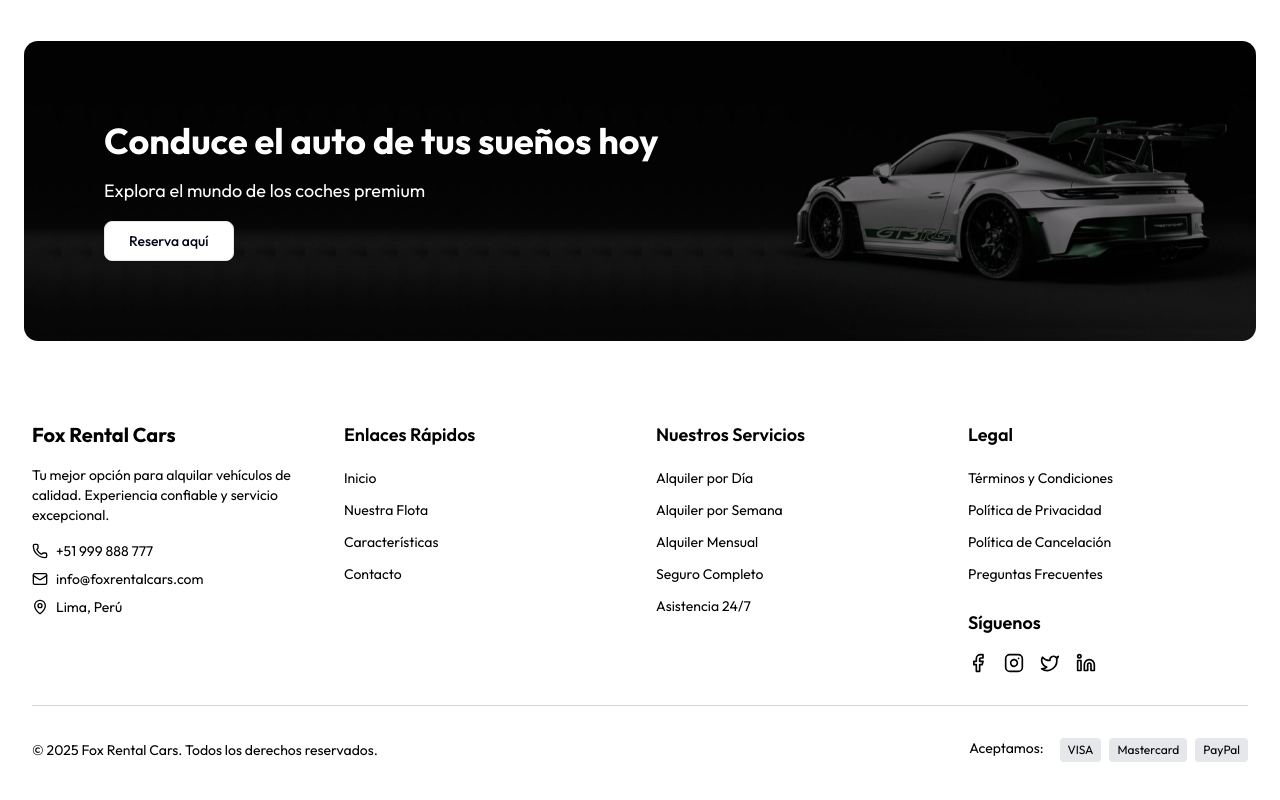
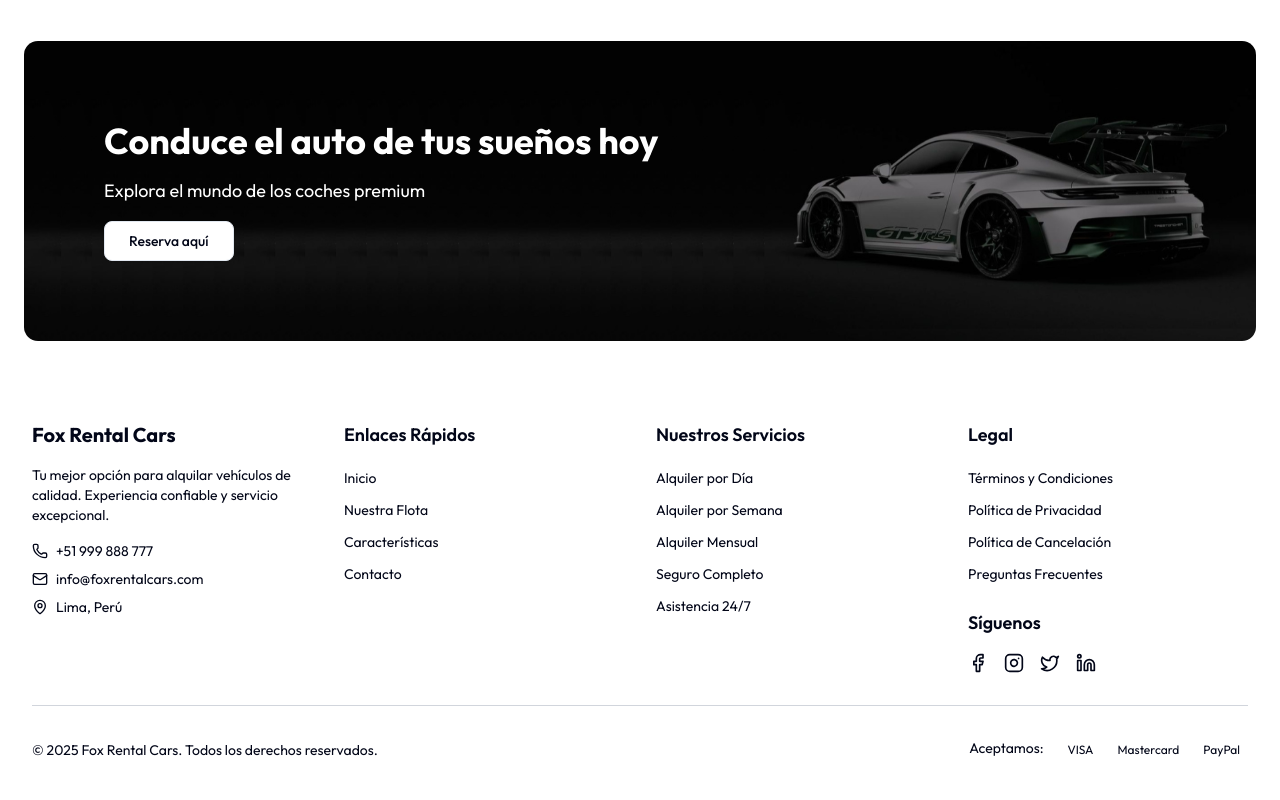
Before and after one commit to OtorresCloud/proyect-fox-rental-cars, a Next.js app: page / in a window 1280 px wide. Shown: the part 2065-2865 px from the top of the page. Built offline with nearby package versions, Linux system fonts and the light colour scheme; no server answers.

Commit message:
Modo Oscuro, Footer Arreglado

```diff
--- a/app/(routes)/(home)/components/Footer/Footer.tsx
+++ b/app/(routes)/(home)/components/Footer/Footer.tsx
@@ -18,13 +18,13 @@ export function Footer() {
   };
 
   return (
-    <footer className="bg-white text-black">
+    <footer className=" dark:bg-black">
       <div className="max-w-7xl mx-auto px-4 sm:px-6 lg:px-8 py-12">
         <div className="grid grid-cols-1 md:grid-cols-2 lg:grid-cols-4 gap-8">
 
           {/* Columna 1: Información de la Empresa */}
           <div>
-            <h3 className="text-black text-xl font-bold mb-4">Fox Rental Cars</h3>
+            <h3 className=" text-xl font-bold mb-4">Fox Rental Cars</h3>
             <p className="text-sm mb-4">
               Tu mejor opción para alquilar vehículos de calidad. Experiencia confiable y servicio excepcional.
             </p>
@@ -46,7 +46,7 @@ export function Footer() {
 
           {/* Columna 2: Enlaces Rápidos */}
           <div>
-            <h3 className="text-black text-lg font-semibold mb-4">Enlaces Rápidos</h3>
+            <h3 className=" text-lg font-semibold mb-4">Enlaces Rápidos</h3>
             <ul className="space-y-2">
               <li>
                 <button
@@ -85,7 +85,7 @@ export function Footer() {
 
           {/* Columna 3: Servicios */}
           <div>
-            <h3 className="text-black text-lg font-semibold mb-4">Nuestros Servicios</h3>
+            <h3 className="text-lg font-semibold mb-4">Nuestros Servicios</h3>
             <ul className="space-y-2">
               <li>
                 <Link href="/cars" className="text-sm hover:text-gray-600 transition-colors">
@@ -116,7 +116,7 @@ export function Footer() {
           </div>
           {/* Columna 4: Legal y Redes Sociales */}
           <div>
-            <h3 className="text-black text-lg font-semibold mb-4">Legal</h3>
+            <h3 className="text-lg font-semibold mb-4">Legal</h3>
             <ul className="space-y-2 mb-6">
               <li>
                 <Link href="/terminos" className="text-sm hover:text-gray-600 transition-colors">
@@ -141,7 +141,7 @@ export function Footer() {
             </ul>
 
             {/* Redes Sociales */}
-            <h3 className="text-black text-lg font-semibold mb-4">Síguenos</h3>
+            <h3 className=" text-lg font-semibold mb-4">Síguenos</h3>
             <div className="flex gap-4">
               <Link
                 href="https://facebook.com"
@@ -188,9 +188,9 @@ export function Footer() {
             <div className="flex gap-4 text-sm">
               <span>Aceptamos:</span>
               <div className="flex gap-2">
-                <span className="px-2 py-1 bg-gray-200 rounded text-xs">VISA</span>
-                <span className="px-2 py-1 bg-gray-200 rounded text-xs">Mastercard</span>
-                <span className="px-2 py-1 bg-gray-200 rounded text-xs">PayPal</span>
+                <span className="px-2 py-1  rounded text-xs">VISA</span>
+                <span className="px-2 py-1  rounded text-xs">Mastercard</span>
+                <span className="px-2 py-1 rounded text-xs">PayPal</span>
               </div>
             </div>
           </div>
```
